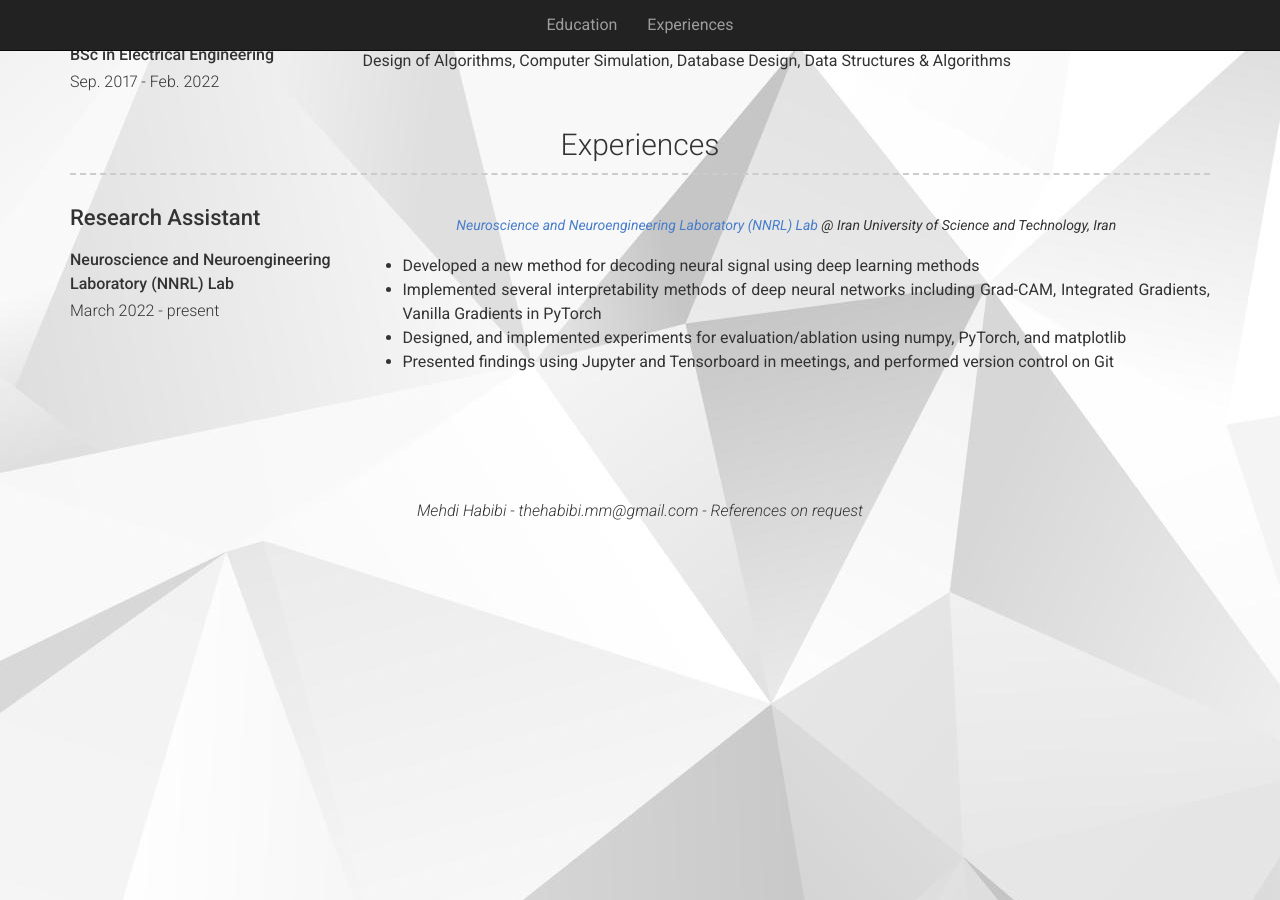
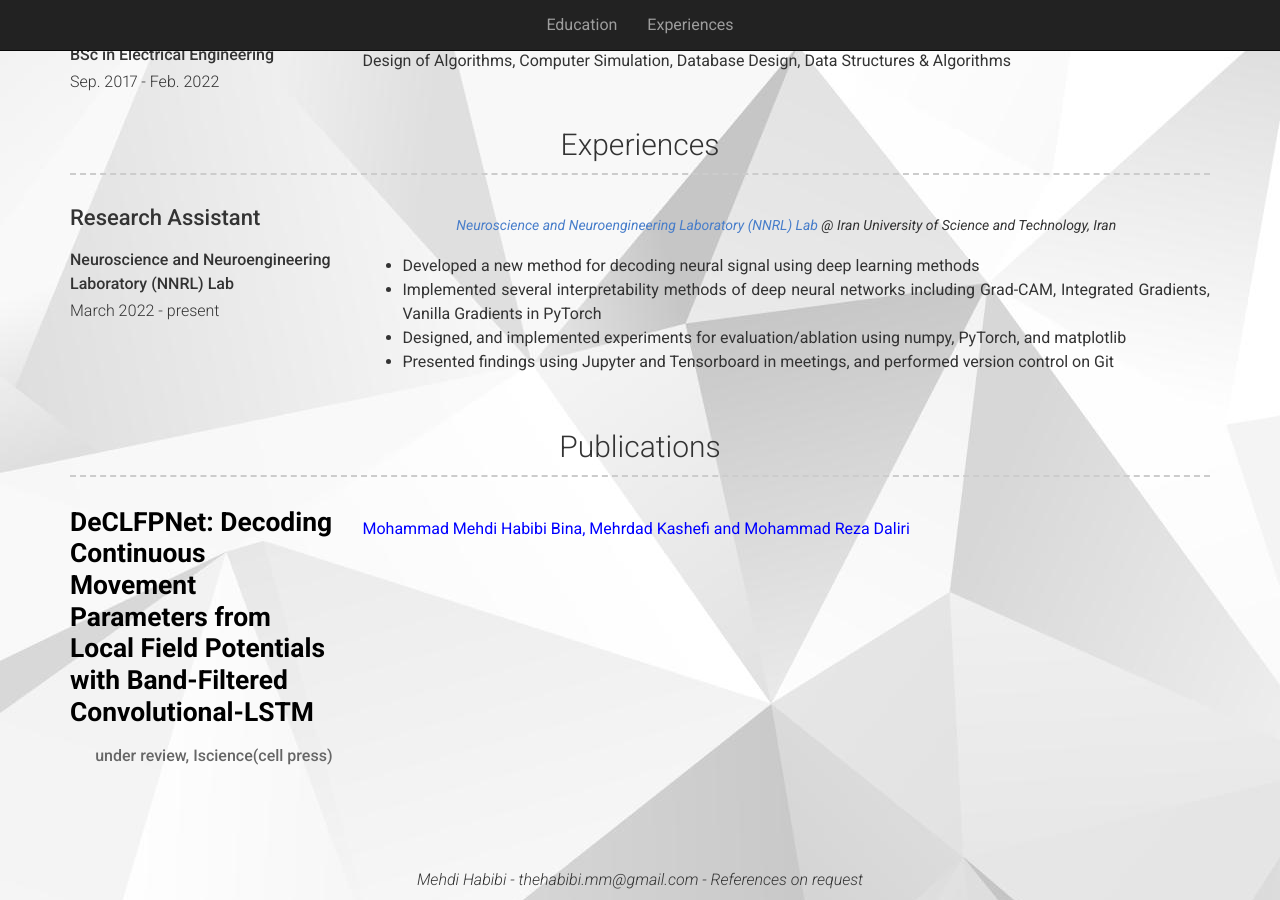
Before and after one commit to HabibiMehdi/HabibiMehdi.github.io, a Jekyll site: the page built from index.md, in a window 1280 px wide and 900 px high, scrolled down 807 px. Built offline with Jekyll 4.4.1, drawn with Linux system fonts in a browser that asks for light colours; nearby versions of some CDN libraries; a style sheet for code colours, icons or effects is not loaded.

Commit message:
Update _config.yml

```diff
--- a/_config.yml
+++ b/_config.yml
@@ -17,6 +17,8 @@ navigation:
     url: "#education"
   - title: Experiences
     url: "#experiences"
+  - title: Publications
+    url: "#publications"
 
 # About Section
 about_profile_image: /images/profile.jpg
@@ -54,16 +56,21 @@ content:
         title: Research Assistant
         sub_title: Neuroscience and Neuroengineering Laboratory (NNRL) Lab
         caption: March 2022 - present
-        #quote: Neuroscience and Neuroengineering Laboratory (NNRL) Lab @ Iran University of Science and Technology, Iran
-        #quote: "[Neuroscience and Neuroengineering Laboratory (NNRL) Lab](https://nnrl.ir/index.php/people/faculty-members/) @ Iran University of Science and Technology, Iran"
         quote: '<a href="https://nnrl.ir/index.php/people/faculty-members/" target="_blank">Neuroscience and Neuroengineering Laboratory (NNRL) Lab</a> @ Iran University of Science and Technology, Iran'
-
-
         description: |
           - Developed a new method for decoding neural signal using deep learning methods
           - Implemented several interpretability methods of deep neural networks including Grad-CAM, Integrated Gradients, Vanilla Gradients in PyTorch
           - Designed, and implemented experiments for evaluation/ablation using numpy, PyTorch, and matplotlib
           - Presented findings using Jupyter and Tensorboard in meetings, and performed version control on Git
+
+  - title: Publications
+    layout: list
+    content:
+      - layout: left
+        title: '<strong style="color: black; font-size: 1.2em;">DeCLFPNet: Decoding Continuous Movement Parameters from Local Field Potentials with Band-Filtered Convolutional-LSTM</strong>'
+        sub_title: '<span style="color: #666; float: right;">under review, Iscience(cell press)</span>'
+        description: |
+          <p style="color: blue; margin-top: 10px;">Mohammad Mehdi Habibi Bina, Mehrdad Kashefi and Mohammad Reza Daliri</p>
 
 # Footer
 footer_show_references: true
```
